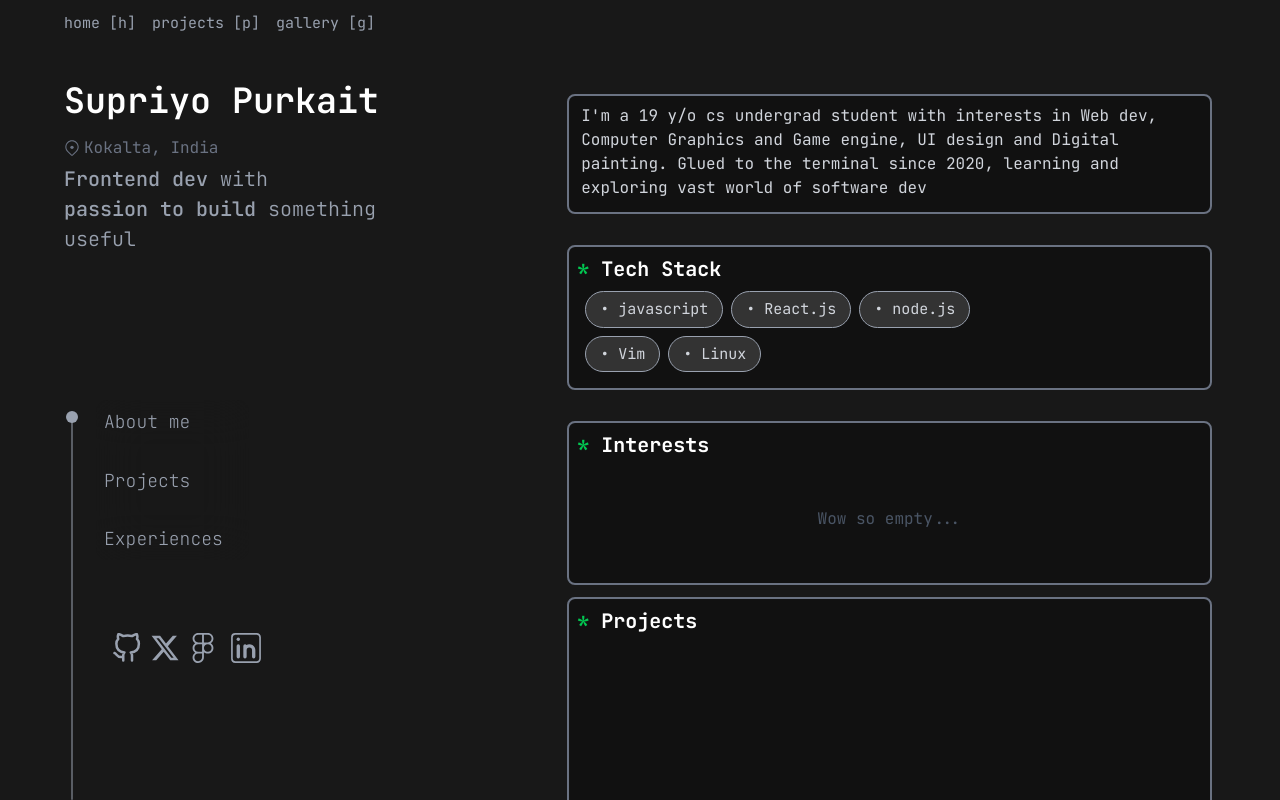
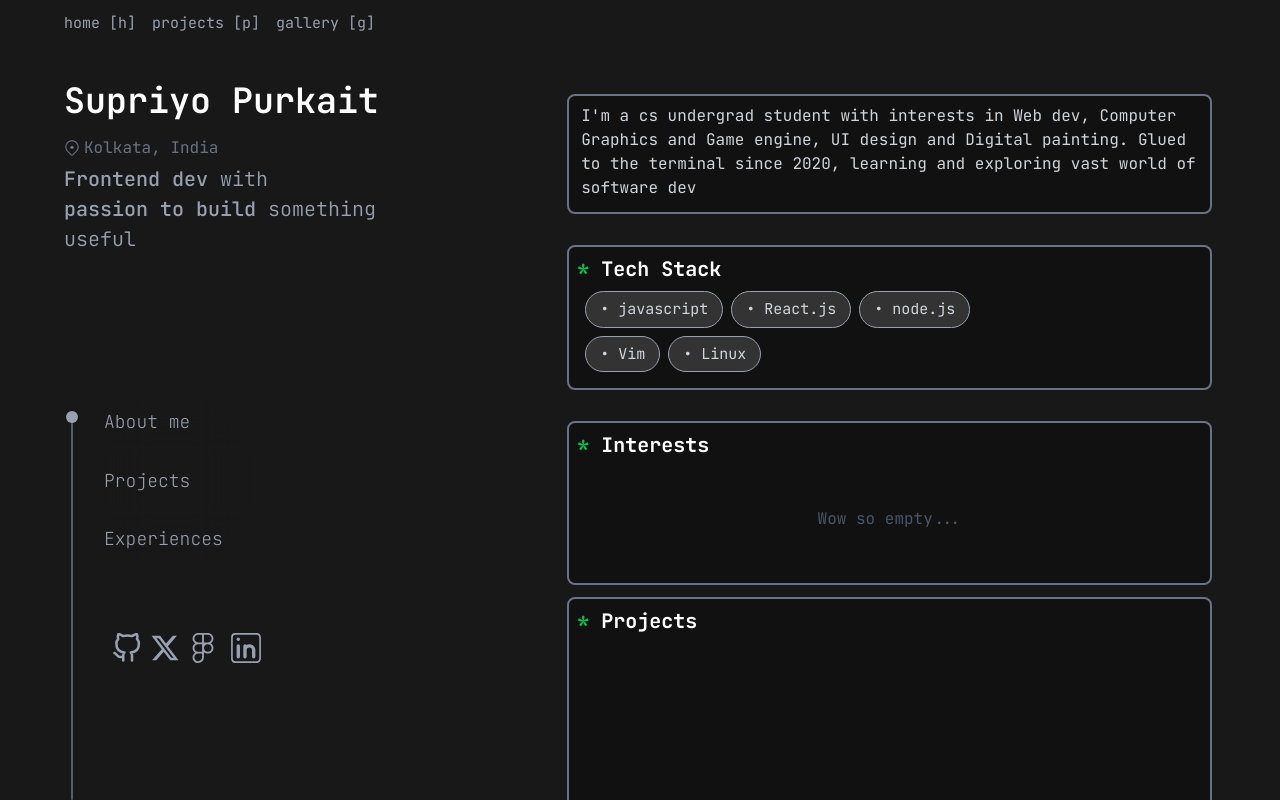
Before and after one commit to quantum2code/my-portfolio, a React (Vite) app: page / in a window 1280 px wide. Shown: the top 800 px of the page. Built offline with nearby package versions, Linux system fonts and the light colour scheme; a web font is replaced by a local one.

Commit message:
spelling mistake

```diff
--- a/src/App.jsx
+++ b/src/App.jsx
@@ -37,7 +37,7 @@ function App() {
             <Card
               hideTitle={true}
               content={
-                "I'm a 19 y/o cs undergrad student with interests in Web dev, Computer Graphics and Game engine, UI design and Digital painting. Glued to the terminal since 2020, learning and exploring vast world of software dev"
+                "I'm a cs undergrad student with interests in Web dev, Computer Graphics and Game engine, UI design and Digital painting. Glued to the terminal since 2020, learning and exploring vast world of software dev"
               }
             />
 
--- a/src/components/HeroHeading.tsx
+++ b/src/components/HeroHeading.tsx
@@ -9,7 +9,7 @@ function HeroHeading() {
       <h1 className="text-[35px] mb-1 font-semibold">Supriyo Purkait</h1>
       <div className="flex gap-1 py-1 text-gray-500 items-center">
         <GoLocation />
-        Kokalta, India
+        Kolkata, India
       </div>
       <h2 className="text-[20px] text-gray-400 font-light">
         <span className="text-gray-400 font-medium"> Frontend dev</span>
```
